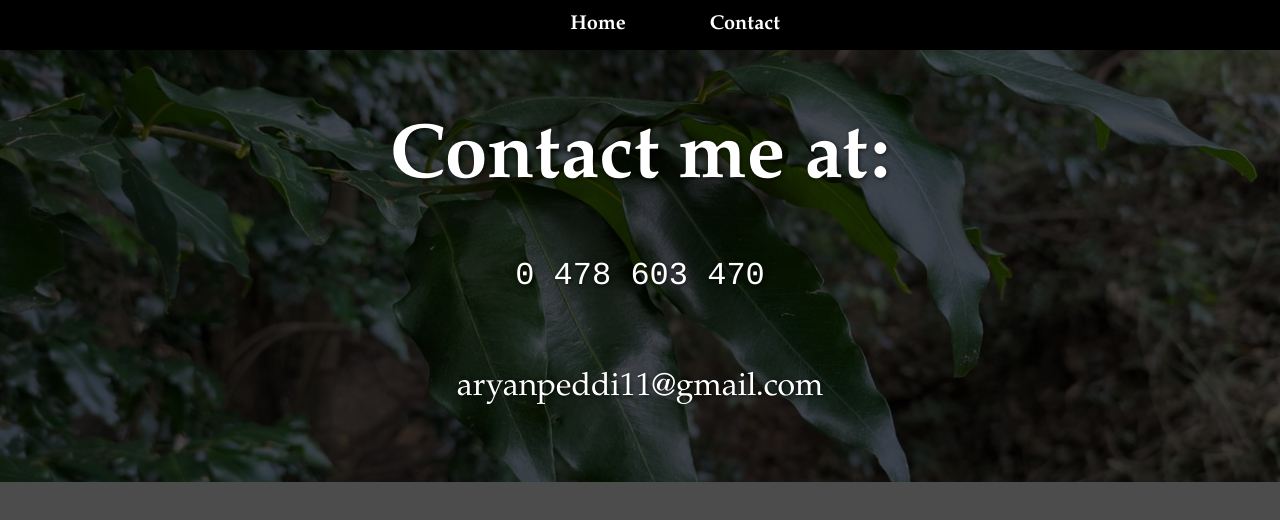
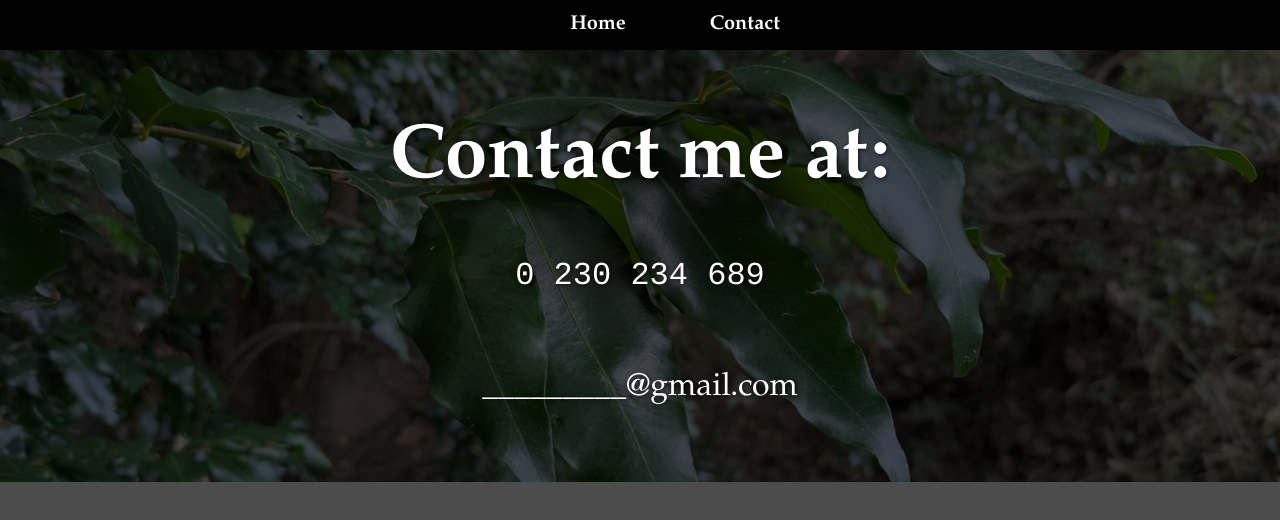
Before and after one commit to ganex-git/portfolioGroundwork2, a plain HTML site: page contact.html in a window 1280 px wide. Drawn offline with Linux system fonts and the light colour scheme.

Commit message:
Update contact.html

```diff
--- a/contact.html
+++ b/contact.html
@@ -17,8 +17,8 @@
 
   <div id="pageContent" class="fade">
     <h1 id="contactElement">Contact me at:</h1>
-    <p id="phoneNumber">0 478 603 470</p>
-    <p id="eMail">aryanpeddi11@gmail.com</p>
+    <p id="phoneNumber">0 230 234 689</p>
+    <p id="eMail">_________@gmail.com</p>
   </div>
 
   <script src="./script.js"></script>
```
